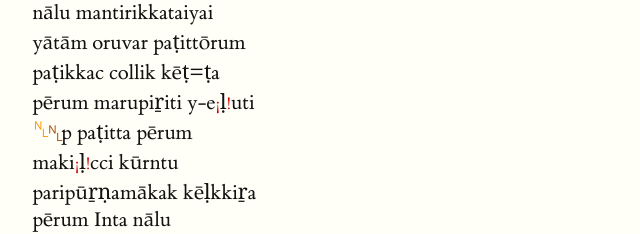
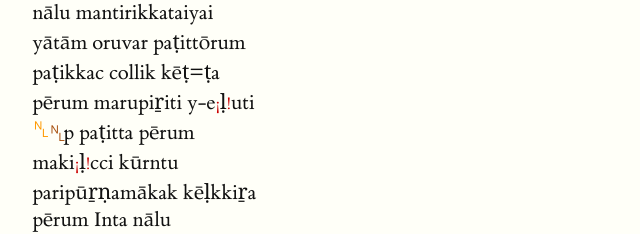
Before and after one commit to chchch/jlctamil, a plain HTML site: page scripts/paratexts/tbc.html in a window 1280 px wide. Shown: the part 2083-2317 px from the top of the page, 137-777 px from the left. Drawn offline with Linux system fonts and the light colour scheme; a web font is replaced by a local one.

```diff
--- a/css/transcription.css
+++ b/css/transcription.css
@@ -161,7 +161,7 @@
 }
 
 .pb {color:#FF9900;
-        letter-spacing:-0.4em;
+        letter-spacing:-0.3em;
         font-size:1.5rem;
         /*line-height:0.76;*/
         font-weight:normal;
```
Also changed, not shown: 2 other files.
